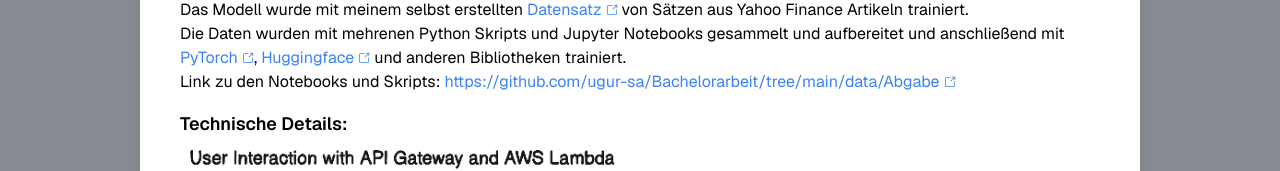
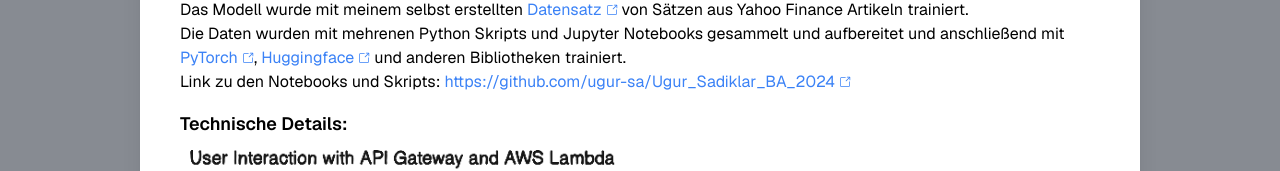
Before and after one commit to ugur-sa/financial-sentiment-analysis, a Next.js app: page / in a window 1280 px wide. Shown: the part 282-453 px from the top of the page. Built offline with nearby package versions, Linux system fonts and the light colour scheme; no server answers.

Commit message:
Change github link

```diff
--- a/components/component/Tutorial.tsx
+++ b/components/component/Tutorial.tsx
@@ -146,10 +146,10 @@ const Tutorial = ({
 				Link zu den Notebooks und Skripts:{' '}
 				<a
 					className="inline-flex items-center text-blue-500"
-					href="https://github.com/ugur-sa/Bachelorarbeit/tree/main/data/Abgabe"
+					href="https://github.com/ugur-sa/Ugur_Sadiklar_BA_2024"
 					target="_blank"
 				>
-					https://github.com/ugur-sa/Bachelorarbeit/tree/main/data/Abgabe{' '}
+					https://github.com/ugur-sa/Ugur_Sadiklar_BA_2024{' '}
 					<GoLinkExternal className="ml-1" size={12} />
 				</a>
 			</p>
```
